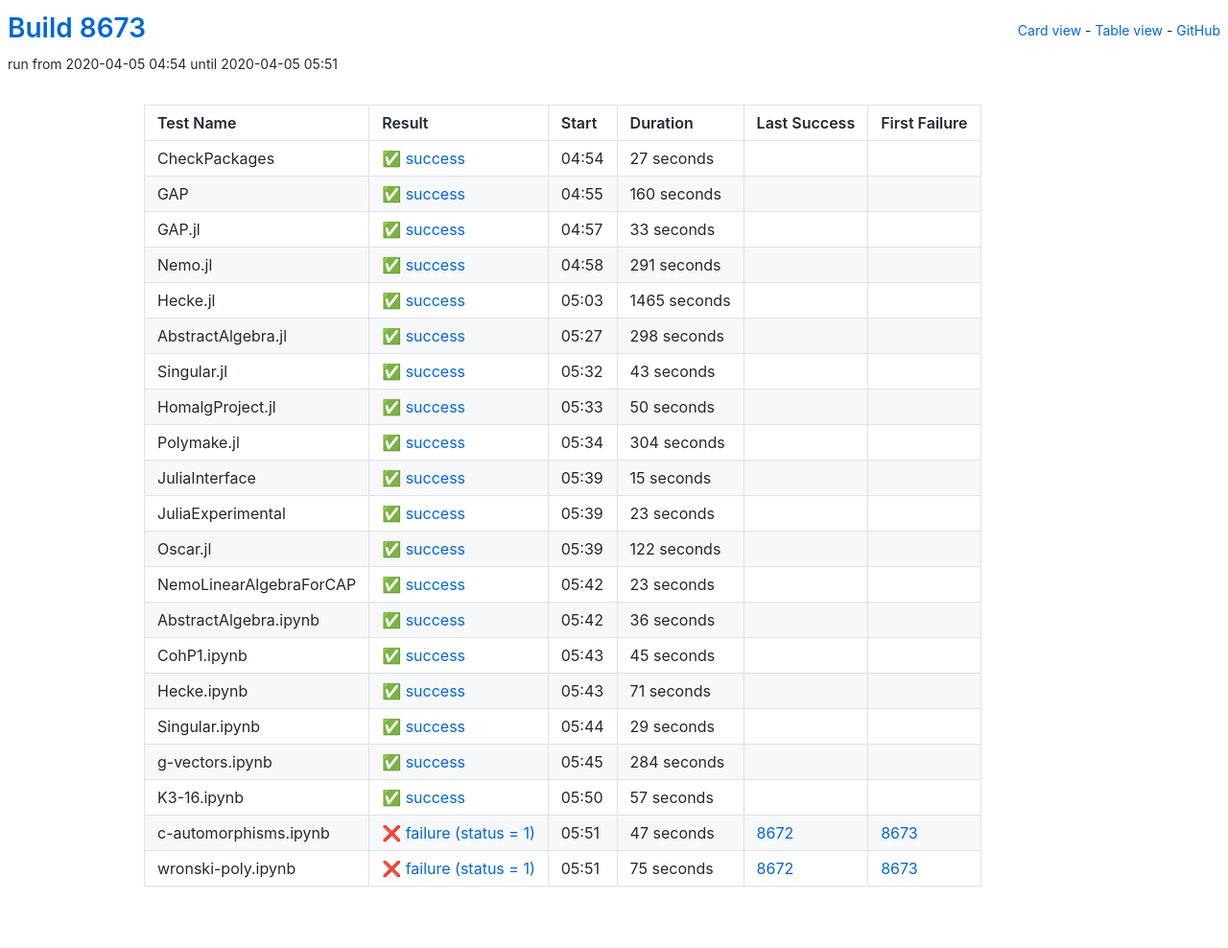
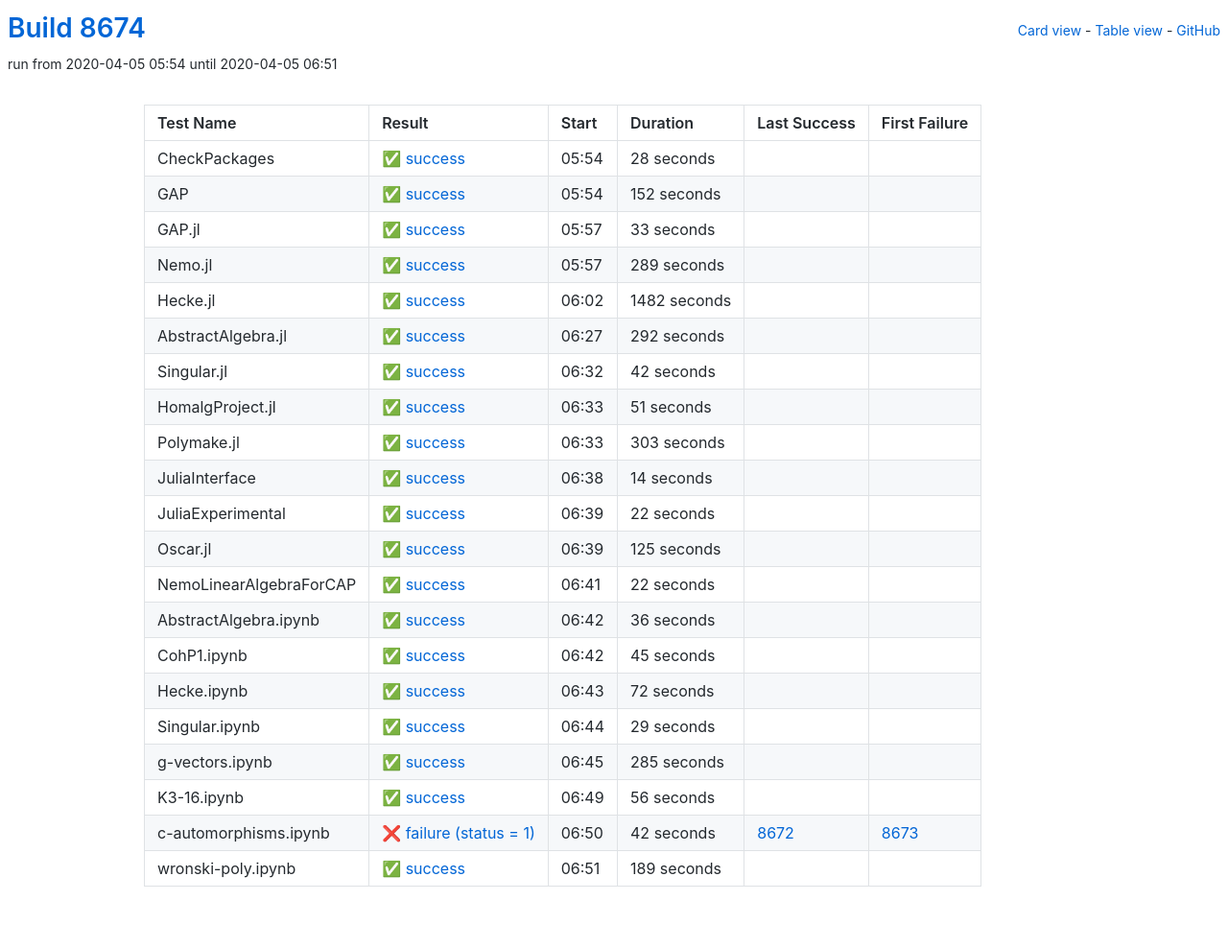
Before and after one commit to oscar-system/oscar-ci-status, a Jekyll site: the page built from table.html, in a window 1280 px wide. Shown: the whole page at 96% size. Built offline with Jekyll 4.4.1, drawn with Linux system fonts in a browser that asks for light colours.

Commit message:
Build 8674

```diff
--- a/_data/ci.yml
+++ b/_data/ci.yml
@@ -1,27 +1,27 @@
-build: 8673
-build_url: https://oscarci.mathematik.uni-kl.de/job/oscar/8673/
+build: 8674
+build_url: https://oscarci.mathematik.uni-kl.de/job/oscar/8674/
 job: oscar
 tests:
-- duration: 27
+- duration: 28
   exitcode: 0
   first_failure: false
   first_failure_url: null
   last_success: false
   last_success_url: null
-  log: https://oscarci.mathematik.uni-kl.de/job/oscar/8673/artifact/logs/build-8673/CheckPackages.log
+  log: https://oscarci.mathematik.uni-kl.de/job/oscar/8674/artifact/logs/build-8674/CheckPackages.log
   name: CheckPackages
-  start: 2020-04-05 04:54
+  start: 2020-04-05 05:54
   status: success
   success: true
-- duration: 160
+- duration: 152
   exitcode: 0
   first_failure: false
   first_failure_url: null
   last_success: false
   last_success_url: null
-  log: https://oscarci.mathematik.uni-kl.de/job/oscar/8673/artifact/logs/build-8673/GAP.log
+  log: https://oscarci.mathematik.uni-kl.de/job/oscar/8674/artifact/logs/build-8674/GAP.log
   name: GAP
-  start: 2020-04-05 04:55
+  start: 2020-04-05 05:54
   status: success
   success: true
 - duration: 33
@@ -30,119 +30,119 @@ tests:
   first_failure_url: null
   last_success: false
   last_success_url: null
-  log: https://oscarci.mathematik.uni-kl.de/job/oscar/8673/artifact/logs/build-8673/GAP.jl.log
+  log: https://oscarci.mathematik.uni-kl.de/job/oscar/8674/artifact/logs/build-8674/GAP.jl.log
   name: GAP.jl
-  start: 2020-04-05 04:57
+  start: 2020-04-05 05:57
   status: success
   success: true
-- duration: 291
+- duration: 289
   exitcode: 0
   first_failure: false
   first_failure_url: null
   last_success: false
   last_success_url: null
-  log: https://oscarci.mathematik.uni-kl.de/job/oscar/8673/artifact/logs/build-8673/Nemo.jl.log
+  log: https://oscarci.mathematik.uni-kl.de/job/oscar/8674/artifact/logs/build-8674/Nemo.jl.log
   name: Nemo.jl
-  start: 2020-04-05 04:58
+  start: 2020-04-05 05:57
   status: success
   success: true
-- duration: 1465
+- duration: 1482
   exitcode: 0
   first_failure: false
   first_failure_url: null
   last_success: false
   last_success_url: null
-  log: https://oscarci.mathematik.uni-kl.de/job/oscar/8673/artifact/logs/build-8673/Hecke.jl.log
+  log: https://oscarci.mathematik.uni-kl.de/job/oscar/8674/artifact/logs/build-8674/Hecke.jl.log
   name: Hecke.jl
-  start: 2020-04-05 05:03
+  start: 2020-04-05 06:02
   status: success
   success: true
-- duration: 298
+- duration: 292
   exitcode: 0
   first_failure: false
   first_failure_url: null
   last_success: false
   last_success_url: null
-  log: https://oscarci.mathematik.uni-kl.de/job/oscar/8673/artifact/logs/build-8673/AbstractAlgebra.jl.log
+  log: https://oscarci.mathematik.uni-kl.de/job/oscar/8674/artifact/logs/build-8674/AbstractAlgebra.jl.log
   name: AbstractAlgebra.jl
-  start: 2020-04-05 05:27
+  start: 2020-04-05 06:27
   status: success
   success: true
-- duration: 43
+- duration: 42
   exitcode: 0
   first_failure: false
   first_failure_url: null
   last_success: false
   last_success_url: null
-  log: https://oscarci.mathematik.uni-kl.de/job/oscar/8673/artifact/logs/build-8673/Singular.jl.log
+  log: https://oscarci.mathematik.uni-kl.de/job/oscar/8674/artifact/logs/build-8674/Singular.jl.log
   name: Singular.jl
-  start: 2020-04-05 05:32
+  start: 2020-04-05 06:32
   status: success
   success: true
-- duration: 50
+- duration: 51
   exitcode: 0
   first_failure: false
   first_failure_url: null
   last_success: false
   last_success_url: null
-  log: https://oscarci.mathematik.uni-kl.de/job/oscar/8673/artifact/logs/build-8673/HomalgProject.jl.log
+  log: https://oscarci.mathematik.uni-kl.de/job/oscar/8674/artifact/logs/build-8674/HomalgProject.jl.log
   name: HomalgProject.jl
-  start: 2020-04-05 05:33
+  start: 2020-04-05 06:33
   status: success
   success: true
-- duration: 304
+- duration: 303
   exitcode: 0
   first_failure: false
   first_failure_url: null
   last_success: false
   last_success_url: null
-  log: https://oscarci.mathematik.uni-kl.de/job/oscar/8673/artifact/logs/build-8673/Polymake.jl.log
+  log: https://oscarci.mathematik.uni-kl.de/job/oscar/8674/artifact/logs/build-8674/Polymake.jl.log
   name: Polymake.jl
-  start: 2020-04-05 05:34
+  start: 2020-04-05 06:33
   status: success
   success: true
-- duration: 15
+- duration: 14
   exitcode: 0
   first_failure: false
   first_failure_url: null
   last_success: false
   last_success_url: null
-  log: https://oscarci.mathematik.uni-kl.de/job/oscar/8673/artifact/logs/build-8673/JuliaInterface.log
+  log: https://oscarci.mathematik.uni-kl.de/job/oscar/8674/artifact/logs/build-8674/JuliaInterface.log
   name: JuliaInterface
-  start: 2020-04-05 05:39
+  start: 2020-04-05 06:38
   status: success
   success: true
-- duration: 23
+- duration: 22
   exitcode: 0
   first_failure: false
   first_failure_url: null
   last_success: false
   last_success_url: null
-  log: https://oscarci.mathematik.uni-kl.de/job/oscar/8673/artifact/logs/build-8673/JuliaExperimental.log
+  log: https://oscarci.mathematik.uni-kl.de/job/oscar/8674/artifact/logs/build-8674/JuliaExperimental.log
   name: JuliaExperimental
-  start: 2020-04-05 05:39
+  start: 2020-04-05 06:39
   status: success
   success: true
-- duration: 122
+- duration: 125
   exitcode: 0
   first_failure: false
   first_failure_url: null
   last_success: false
   last_success_url: null
-  log: https://oscarci.mathematik.uni-kl.de/job/oscar/8673/artifact/logs/build-8673/Oscar.jl.log
+  log: https://oscarci.mathematik.uni-kl.de/job/oscar/8674/artifact/logs/build-8674/Oscar.jl.log
   name: Oscar.jl
-  start: 2020-04-05 05:39
+  start: 2020-04-05 06:39
   status: success
   success: true
-- duration: 23
+- duration: 22
   exitcode: 0
   first_failure: false
   first_failure_url: null
   last_success: false
   last_success_url: null
-  log: https://oscarci.mathematik.uni-kl.de/job/oscar/8673/artifact/logs/build-8673/NemoLinearAlgebraForCAP.log
+  log: https://oscarci.mathematik.uni-kl.de/job/oscar/8674/artifact/logs/build-8674/NemoLinearAlgebraForCAP.log
   name: NemoLinearAlgebraForCAP
-  start: 2020-04-05 05:42
+  start: 2020-04-05 06:41
   status: success
   success: true
 - duration: 36
@@ -151,9 +151,9 @@ tests:
   first_failure_url: null
   last_success: false
   last_success_url: null
-  log: https://oscarci.mathematik.uni-kl.de/job/oscar/8673/artifact/logs/build-8673/AbstractAlgebra.ipynb.log
+  log: https://oscarci.mathematik.uni-kl.de/job/oscar/8674/artifact/logs/build-8674/AbstractAlgebra.ipynb.log
   name: AbstractAlgebra.ipynb
-  start: 2020-04-05 05:42
+  start: 2020-04-05 06:42
   status: success
   success: true
 - duration: 45
@@ -162,20 +162,20 @@ tests:
   first_failure_url: null
   last_success: false
   last_success_url: null
-  log: https://oscarci.mathematik.uni-kl.de/job/oscar/8673/artifact/logs/build-8673/CohP1.ipynb.log
+  log: https://oscarci.mathematik.uni-kl.de/job/oscar/8674/artifact/logs/build-8674/CohP1.ipynb.log
   name: CohP1.ipynb
-  start: 2020-04-05 05:43
+  start: 2020-04-05 06:42
   status: success
   success: true
-- duration: 71
+- duration: 72
   exitcode: 0
   first_failure: false
   first_failure_url: null
   last_success: false
   last_success_url: null
-  log: https://oscarci.mathematik.uni-kl.de/job/oscar/8673/artifact/logs/build-8673/Hecke.ipynb.log
+  log: https://oscarci.mathematik.uni-kl.de/job/oscar/8674/artifact/logs/build-8674/Hecke.ipynb.log
   name: Hecke.ipynb
-  start: 2020-04-05 05:43
+  start: 2020-04-05 06:43
   status: success
   success: true
 - duration: 29
@@ -184,52 +184,52 @@ tests:
   first_failure_url: null
   last_success: false
   last_success_url: null
-  log: https://oscarci.mathematik.uni-kl.de/job/oscar/8673/artifact/logs/build-8673/Singular.ipynb.log
+  log: https://oscarci.mathematik.uni-kl.de/job/oscar/8674/artifact/logs/build-8674/Singular.ipynb.log
   name: Singular.ipynb
-  start: 2020-04-05 05:44
+  start: 2020-04-05 06:44
   status: success
   success: true
-- duration: 284
+- duration: 285
   exitcode: 0
   first_failure: false
   first_failure_url: null
   last_success: false
   last_success_url: null
-  log: https://oscarci.mathematik.uni-kl.de/job/oscar/8673/artifact/logs/build-8673/g-vectors.ipynb.log
+  log: https://oscarci.mathematik.uni-kl.de/job/oscar/8674/artifact/logs/build-8674/g-vectors.ipynb.log
   name: g-vectors.ipynb
-  start: 2020-04-05 05:45
+  start: 2020-04-05 06:45
   status: success
   success: true
-- duration: 57
+- duration: 56
   exitcode: 0
   first_failure: false
   first_failure_url: null
   last_success: false
   last_success_url: null
-  log: https://oscarci.mathematik.uni-kl.de/job/oscar/8673/artifact/logs/build-8673/K3-16.ipynb.log
+  log: https://oscarci.mathematik.uni-kl.de/job/oscar/8674/artifact/logs/build-8674/K3-16.ipynb.log
   name: K3-16.ipynb
-  start: 2020-04-05 05:50
+  start: 2020-04-05 06:49
   status: success
   success: true
-- duration: 47
+- duration: 42
   exitcode: 1
   first_failure: 8673
   first_failure_url: https://oscarci.mathematik.uni-kl.de/job/oscar/8673/
   last_success: 8672
   last_success_url: https://oscarci.mathematik.uni-kl.de/job/oscar/8672/
-  log: https://oscarci.mathematik.uni-kl.de/job/oscar/8673/artifact/logs/build-8673/c-automorphisms.ipynb.log
+  log: https://oscarci.mathematik.uni-kl.de/job/oscar/8674/artifact/logs/build-8674/c-automorphisms.ipynb.log
   name: c-automorphisms.ipynb
-  start: 2020-04-05 05:51
+  start: 2020-04-05 06:50
   status: failure
   success: false
-- duration: 75
-  exitcode: 1
-  first_failure: 8673
-  first_failure_url: https://oscarci.mathematik.uni-kl.de/job/oscar/8673/
-  last_success: 8672
-  last_success_url: https://oscarci.mathematik.uni-kl.de/job/oscar/8672/
-  log: https://oscarci.mathematik.uni-kl.de/job/oscar/8673/artifact/logs/build-8673/wronski-poly.ipynb.log
+- duration: 189
+  exitcode: 0
+  first_failure: false
+  first_failure_url: null
+  last_success: false
+  last_success_url: null
+  log: https://oscarci.mathematik.uni-kl.de/job/oscar/8674/artifact/logs/build-8674/wronski-poly.ipynb.log
   name: wronski-poly.ipynb
-  start: 2020-04-05 05:51
-  status: failure
-  success: false
+  start: 2020-04-05 06:51
+  status: success
+  success: true
```
Also changed, not shown: README.md.
